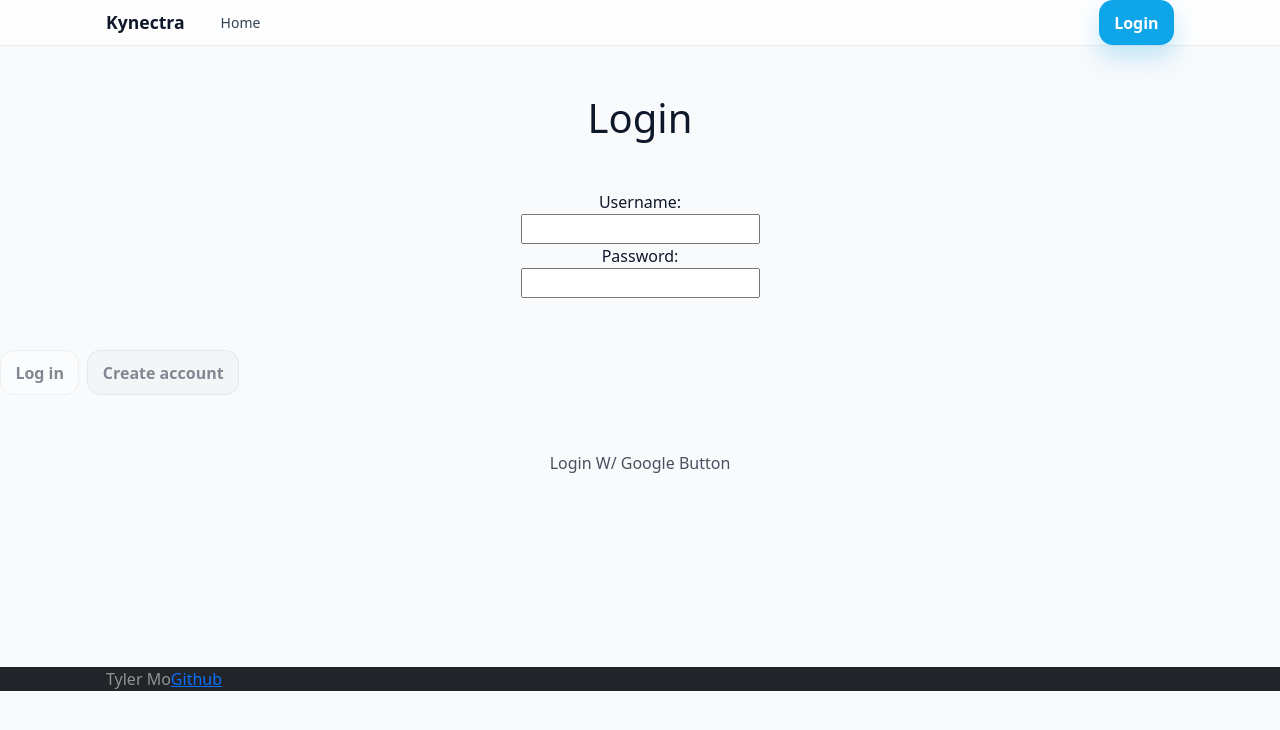
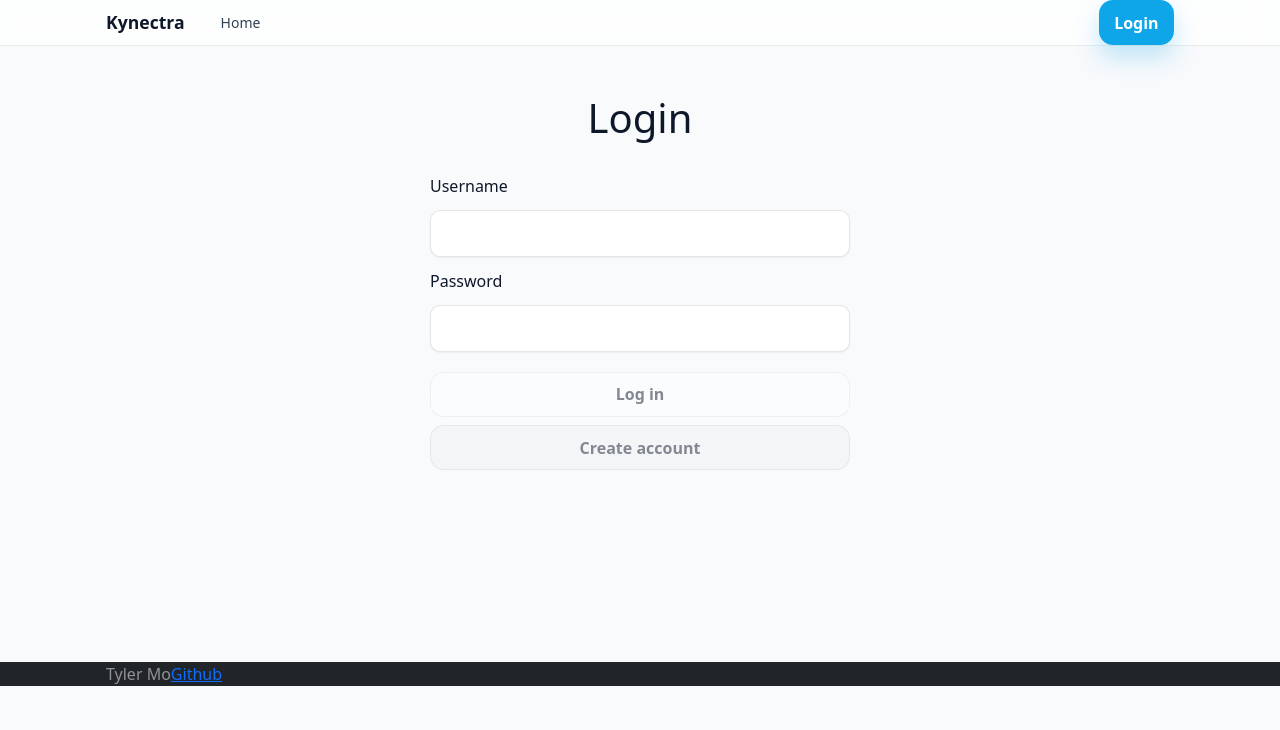
Before and after one commit to Fiery51/startup, a React (Vite) app in the folder startup/: page /login in a window 1280 px wide. Shown: the top 730 px of the page. Built offline with nearby package versions, Linux system fonts and the light colour scheme.

Commit message:
more styling... woo

```diff
--- a/startup/src/login/login.jsx
+++ b/startup/src/login/login.jsx
@@ -53,32 +53,37 @@ export function Login({ onLogin }) {
 
 
   return (
-    <main>
+    <main className="login-page">
       <div className="loginContainer">
         <h1>Login</h1>
-        <form onSubmit={(e) => { e.preventDefault(); apiLogin(); }}>
-          <label htmlFor="username">Username:</label>
-          <br />
+        <form
+          className="login-form"
+          onSubmit={(e) => {
+            e.preventDefault();
+            apiLogin();
+          }}
+        >
+          <label htmlFor="username">Username</label>
           <input
+            className="login-input"
             type="text"
             name="username"
             id="username"
             value={username}
             onChange={(e) => setUsername(e.target.value)}
           />
-          <br />
-          <label htmlFor="password">Password:</label>
-          <br />
+
+          <label htmlFor="password">Password</label>
           <input
+            className="login-input"
             type="password"
             name="password"
             id="password"
             value={password}
             onChange={(e) => setPassword(e.target.value)}
           />
-        </form>
 
-        <div style={{ marginTop: '.75rem', display: 'flex', gap: '.5rem' }}>
+          <div className="login-actions">
             <button className="kbtn" type="button" onClick={apiLogin} disabled={!username || !password}>
               Log in
             </button>
@@ -86,12 +91,9 @@ export function Login({ onLogin }) {
               Create account
             </button>
           </div>
+        </form>
 
-        <div style={{ marginTop: '1rem', opacity: .75 }}>
-          Login W/ Google Button
-        </div>
-
-        {msg && <p style={{ color: 'var(--danger)', marginTop: '.75rem' }}>{msg}</p>}
+        {msg && <p className="form-msg form-msg--error">{msg}</p>}
       </div>
     </main>
   );
--- a/startup/src/styles.css
+++ b/startup/src/styles.css
@@ -290,7 +290,53 @@ footer{
 .bio{ text-align:center; margin-left:2.5%; margin-top:2.5%; max-width:25%;
       background:rgba(189,189,189,.219); border-radius:25px; }
 .interests{ margin-top:2.5%; margin-left:2.5%; }
-.loginContainer{ display:flex; flex-direction:column; text-align:center; justify-content:center; gap:5vh; margin-bottom:15%; }
+.login-page{
+  display:flex;
+  justify-content:center;
+}
+.loginContainer{
+  display:flex;
+  flex-direction:column;
+  text-align:center;
+  justify-content:center;
+  gap:3vh;
+  margin-bottom:15%;
+}
+
+/* Login form layout */
+.login-form{
+  width: min(420px, 90vw);
+  margin: 0 auto;
+  display:flex;
+  flex-direction:column;
+  gap:0.75rem;
+  text-align:left;
+}
+
+.login-input{
+  width:100%;
+  padding:0.65rem 0.75rem;
+  border-radius:10px;
+  border:1px solid rgba(0,0,0,0.1);
+  background:#ffffff;
+  color:#0a0a0a;
+  font-size:1rem;
+  box-shadow:0 1px 2px rgba(0,0,0,0.05);
+}
+
+.login-actions{
+  margin-top:0.5rem;
+  display:flex;
+  flex-direction:column;
+  gap:0.5rem;
+}
+
+.form-msg{
+  margin-top:0.75rem;
+}
+.form-msg--error{
+  color: var(--danger);
+}
 
 .dashboard{
   padding: 2rem clamp(1rem, 5vw, 3rem);
```
Lines whose indentation alone changed are shown as unchanged.
